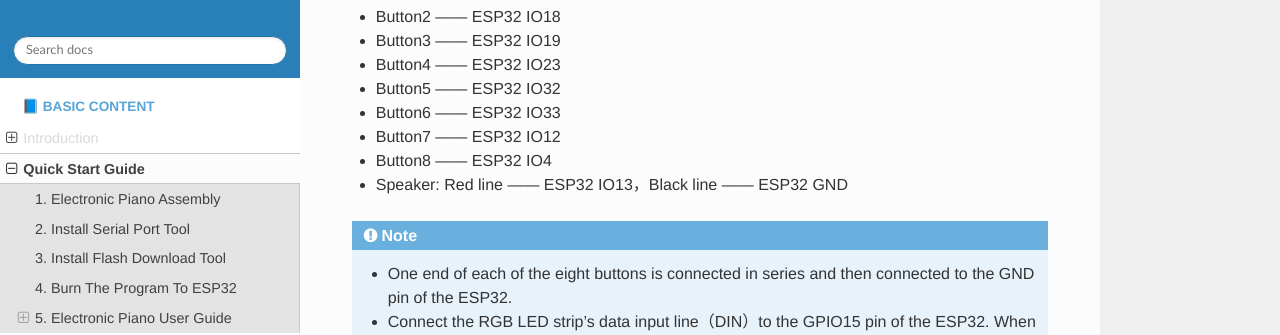
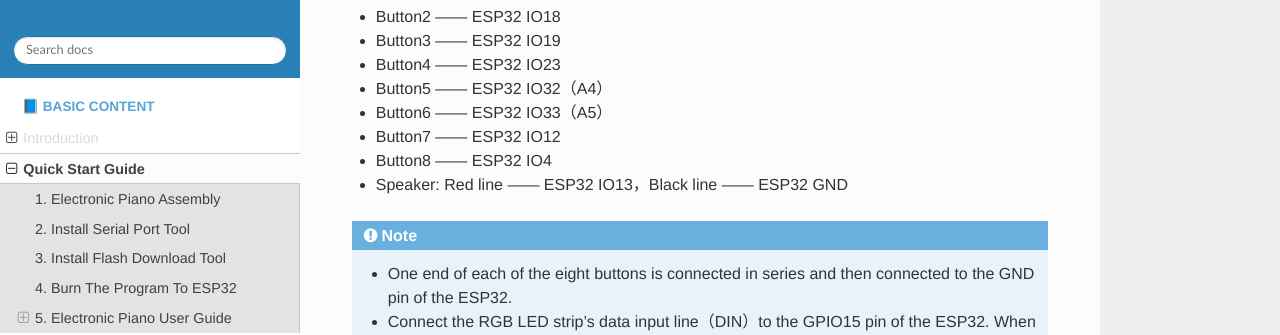
Before and after one commit to COLA508/ESP32_DIY_Electronic_Piano, a Sphinx documentation site: the page built from docs/source/QuickStartGuide.rst, in a window 1280 px wide and 900 px high, scrolled down 744 px, cut to the strip 180-515 px from the top of the window. Built offline with Sphinx 7.4.7 and the Read the Docs theme 3.1.0, drawn with Linux system fonts in a browser that asks for light colours.

```diff
--- a/docs/source/QuickStartGuide.rst
+++ b/docs/source/QuickStartGuide.rst
@@ -19,8 +19,8 @@ Quick Start Guide
 - Button2 —— ESP32 IO18
 - Button3 —— ESP32 IO19
 - Button4 —— ESP32 IO23
-- Button5 —— ESP32 IO32
-- Button6 —— ESP32 IO33
+- Button5 —— ESP32 IO32（A4）
+- Button6 —— ESP32 IO33（A5）
 - Button7 —— ESP32 IO12
 - Button8 —— ESP32 IO4
 - Speaker: Red line —— ESP32 IO13，Black line —— ESP32 GND
```
